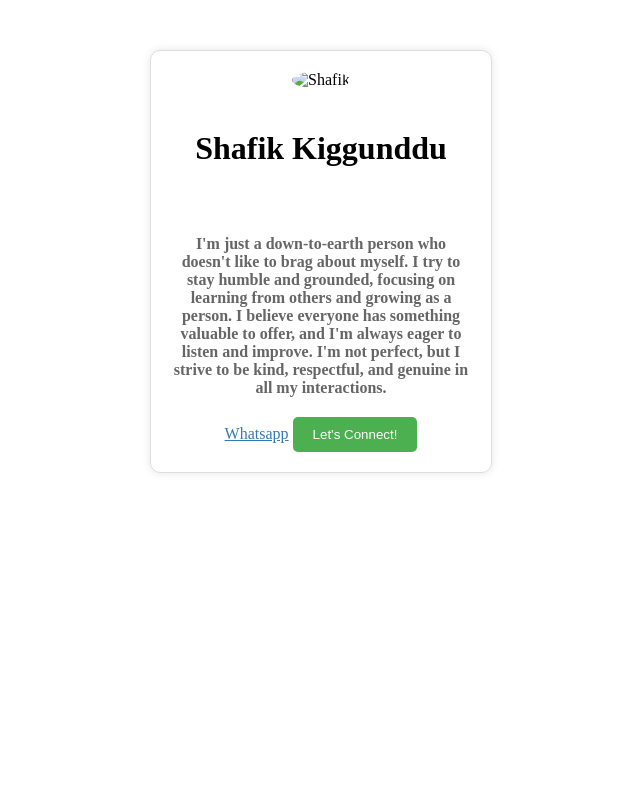
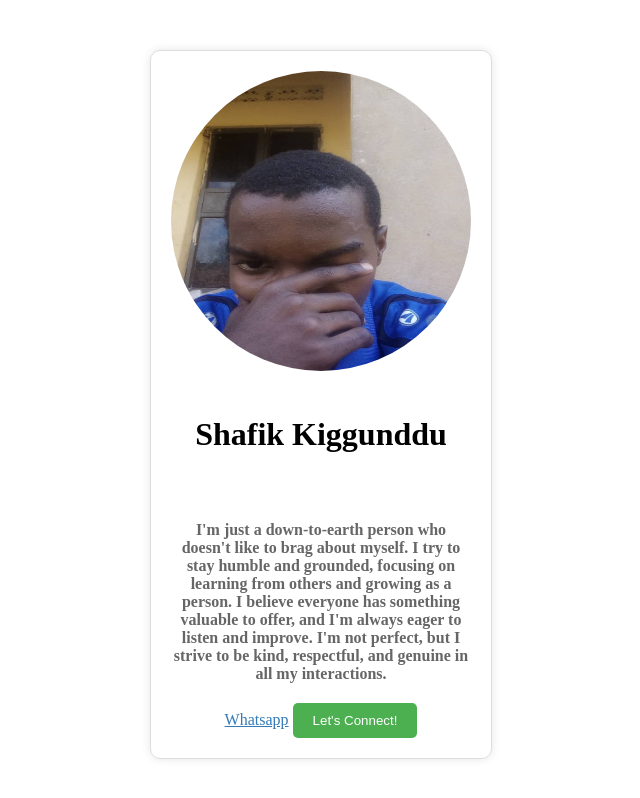
Before and after one commit to EricWebStudio/Shafik-Kiggunddu, a plain HTML site: page index.html in a window 1280 px wide. Shown: the whole page, without its empty margins (319-959 px from the left). Drawn offline with Linux system fonts and the light colour scheme.

Commit message:
Update index.html

```diff
--- a/index.html
+++ b/index.html
@@ -8,7 +8,7 @@
 </head>
 <body>
   <div class="profile-card">
-    <img src="pic/picture.jpg" alt="Shafik">
+    <img src="picture.jpg" alt="Shafik">
     <h1>Shafik Kiggunddu</h1>
     <h3><marquee>Welcome!</marquee></h3>
     <p>
```
